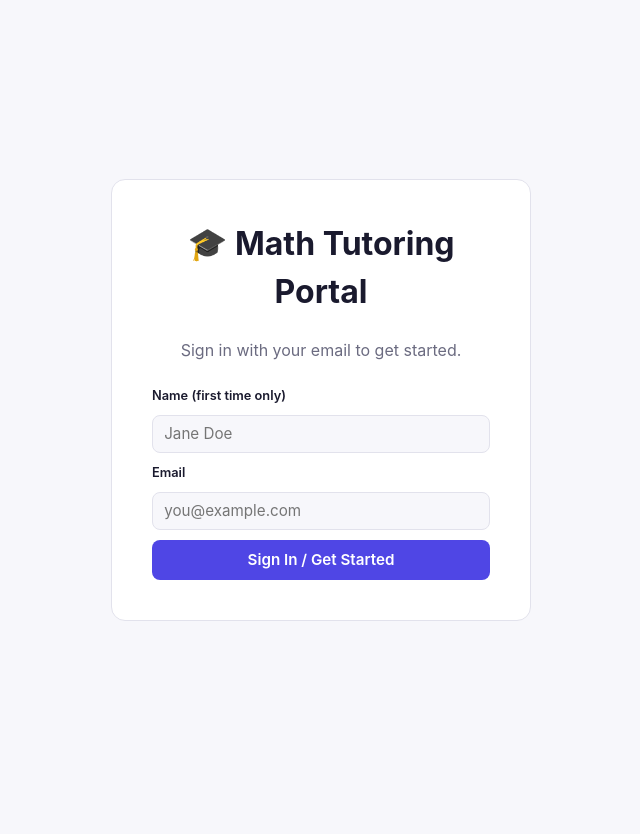
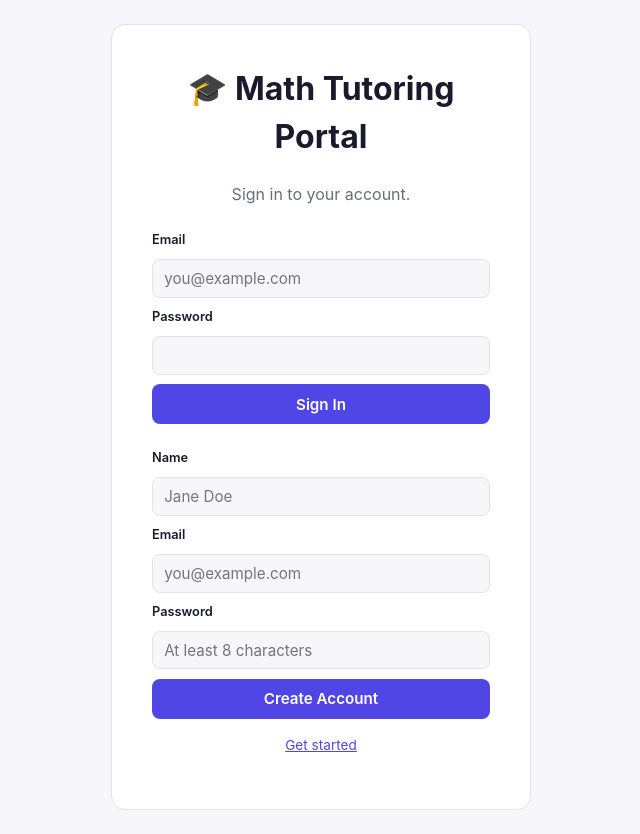
Before and after one commit to AryanSharma238/Math-tutoring-site-kk, a Flask app: page / in a window 1280 px wide. Shown: the whole page, without its empty margins (319-959 px from the left). Before the commit the page ends 621 px from the top, so only its background shows below. Run offline with Flask 3, Linux system fonts and the light colour scheme.

Commit message:
Use Supabase Auth for real email/password sign-in instead of hand-rolled auth

```diff
--- a/app.py
+++ b/app.py
@@ -9,8 +9,28 @@ from flask import (
     send_file, session, url_for,
 )
 from io import BytesIO
+from supabase import create_client
 
 from models import ClassSession, CurriculumFile, Quiz, StudentProfile, User, db
+
+class SupabaseNotConfigured(Exception):
+    pass
+
+
+_supabase_client = None
+
+
+def get_supabase():
+    global _supabase_client
+    if _supabase_client is None:
+        url = os.environ.get("SUPABASE_URL")
+        key = os.environ.get("SUPABASE_ANON_KEY")
+        if not url or not key:
+            raise SupabaseNotConfigured(
+                "SUPABASE_URL / SUPABASE_ANON_KEY are not set on the server."
+            )
+        _supabase_client = create_client(url, key)
+    return _supabase_client
 
 COMMON_TIMEZONES = [
     "America/New_York", "America/Chicago", "America/Denver", "America/Los_Angeles",
@@ -106,19 +126,76 @@ def register_routes(app):
             return redirect(url_for("dashboard"))
         return render_template("landing.html")
 
-    @app.route("/auth", methods=["POST"])
-    def auth():
+    @app.route("/auth/signup", methods=["POST"])
+    def auth_signup():
         email = request.form.get("email", "").strip().lower()
+        password = request.form.get("password", "")
         name = request.form.get("name", "").strip()
+
         if not email or "@" not in email:
             flash("Please enter a valid email.")
             return redirect(url_for("landing"))
+        if len(password) < 8:
+            flash("Password must be at least 8 characters.")
+            return redirect(url_for("landing"))
 
-        user = User.query.filter_by(email=email).first()
+        try:
+            result = get_supabase().auth.sign_up({"email": email, "password": password})
+        except Exception as exc:
+            flash(f"Could not create account: {exc}")
+            return redirect(url_for("landing"))
+
+        if not result.user:
+            flash("Could not create account. Please try again.")
+            return redirect(url_for("landing"))
+
+        if not result.session:
+            flash(
+                "Account created! Check your email to confirm it, then sign in. "
+                "(If you're the admin setting this up, you can disable email confirmation "
+                "in Supabase: Authentication -> Providers -> Email.)"
+            )
+            return redirect(url_for("landing"))
+
+        _log_in_local_user(result.user.id, email, name)
+        return redirect(url_for("dashboard"))
+
+    @app.route("/auth/login", methods=["POST"])
+    def auth_login():
+        email = request.form.get("email", "").strip().lower()
+        password = request.form.get("password", "")
+
+        if not email or not password:
+            flash("Please enter your email and password.")
+            return redirect(url_for("landing"))
+
+        try:
+            result = get_supabase().auth.sign_in_with_password(
+                {"email": email, "password": password}
+            )
+        except SupabaseNotConfigured as exc:
+            flash(str(exc))
+            return redirect(url_for("landing"))
+        except Exception:
+            flash("Incorrect email or password.")
+            return redirect(url_for("landing"))
+
+        if not result.user:
+            flash("Incorrect email or password.")
+            return redirect(url_for("landing"))
+
+        _log_in_local_user(result.user.id, email, None)
+        return redirect(url_for("dashboard"))
+
+    def _log_in_local_user(supabase_uid, email, name):
+        user = User.query.filter_by(supabase_uid=supabase_uid).first()
         if not user:
             admin_email = os.environ.get("ADMIN_EMAIL", "").strip().lower()
             is_admin = bool(admin_email) and email == admin_email
-            user = User(email=email, name=name or None, is_admin=is_admin)
+            user = User(
+                supabase_uid=supabase_uid, email=email, name=name or None,
+                is_admin=is_admin,
+            )
             db.session.add(user)
             db.session.commit()
             if not is_admin:
@@ -127,7 +204,6 @@ def register_routes(app):
                 db.session.commit()
 
         session["user_id"] = user.id
-        return redirect(url_for("dashboard"))
 
     @app.route("/logout")
     def logout():
--- a/models.py
+++ b/models.py
@@ -9,6 +9,7 @@ class User(db.Model):
     __tablename__ = "users"
 
     id = db.Column(db.Integer, primary_key=True)
+    supabase_uid = db.Column(db.String(64), unique=True, nullable=False, index=True)
     email = db.Column(db.String(255), unique=True, nullable=False, index=True)
     name = db.Column(db.String(255), nullable=True)
     is_admin = db.Column(db.Boolean, default=False, nullable=False)
--- a/requirements.txt
+++ b/requirements.txt
@@ -3,3 +3,4 @@ Flask-SQLAlchemy==3.1.1
 psycopg2-binary==2.9.9
 gunicorn==22.0.0
 requests==2.32.3
+supabase==2.9.1
--- a/static/style.css
+++ b/static/style.css
@@ -89,6 +89,17 @@ a { color: var(--accent); }
 .landing-form label {
   font-size: 0.8rem;
   font-weight: 600;
+}
+
+.hint {
+  font-size: 0.78rem;
+  color: var(--muted);
+  margin: 0;
+}
+
+.switch-mode {
+  margin-top: 1rem;
+  font-size: 0.85rem;
 }
 
 input, select, textarea, button {
--- a/templates/landing.html
+++ b/templates/landing.html
@@ -4,16 +4,51 @@
 <main class="landing">
   <div class="landing-card">
     <h1>🎓 Math Tutoring Portal</h1>
-    <p class="subtitle">Sign in with your email to get started.</p>
-    <form method="POST" action="{{ url_for('auth') }}" class="landing-form">
-      <label for="name">Name (first time only)</label>
-      <input type="text" id="name" name="name" placeholder="Jane Doe">
+    <p class="subtitle" id="modeSubtitle">Sign in to your account.</p>
 
-      <label for="email">Email</label>
-      <input type="email" id="email" name="email" placeholder="you@example.com" required>
+    <form method="POST" action="{{ url_for('auth_login') }}" class="landing-form" id="loginForm">
+      <label for="loginEmail">Email</label>
+      <input type="email" id="loginEmail" name="email" placeholder="you@example.com" required>
 
-      <button type="submit">Sign In / Get Started</button>
+      <label for="loginPassword">Password</label>
+      <input type="password" id="loginPassword" name="password" required>
+
+      <button type="submit">Sign In</button>
     </form>
+
+    <form method="POST" action="{{ url_for('auth_signup') }}" class="landing-form" id="signupForm" hidden>
+      <label for="signupName">Name</label>
+      <input type="text" id="signupName" name="name" placeholder="Jane Doe">
+
+      <label for="signupEmail">Email</label>
+      <input type="email" id="signupEmail" name="email" placeholder="you@example.com" required>
+
+      <label for="signupPassword">Password</label>
+      <input type="password" id="signupPassword" name="password" placeholder="At least 8 characters" minlength="8" required>
+
+      <button type="submit">Create Account</button>
+    </form>
+
+    <p class="switch-mode">
+      <a href="#" id="toggleMode">Get started</a>
+    </p>
   </div>
 </main>
 {% endblock %}
+{% block scripts %}
+<script>
+  const loginForm = document.getElementById("loginForm");
+  const signupForm = document.getElementById("signupForm");
+  const toggle = document.getElementById("toggleMode");
+  const subtitle = document.getElementById("modeSubtitle");
+
+  toggle.addEventListener("click", (e) => {
+    e.preventDefault();
+    const showingLogin = !loginForm.hidden;
+    loginForm.hidden = showingLogin;
+    signupForm.hidden = !showingLogin;
+    toggle.textContent = showingLogin ? "Already have an account? Sign in" : "Get started";
+    subtitle.textContent = showingLogin ? "Create your account." : "Sign in to your account.";
+  });
+</script>
+{% endblock %}
```
Also changed, not shown: README.md.
